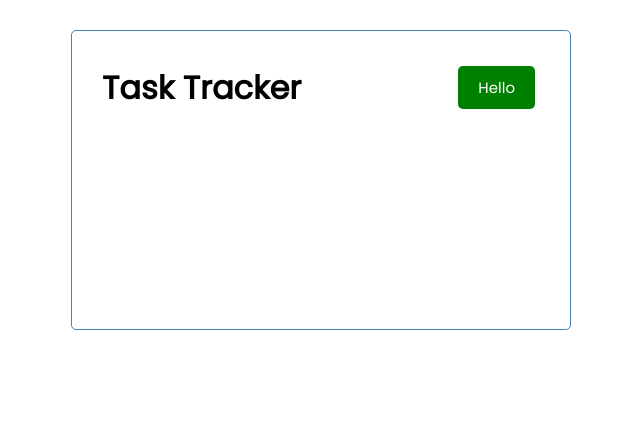
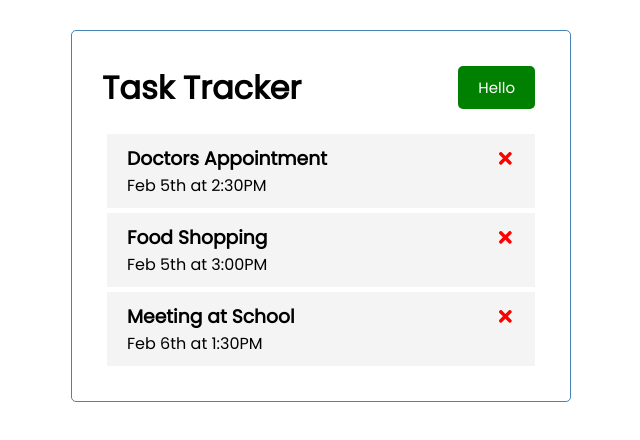
Before and after one commit to bluedev773/ToDoApp, a React (Create React App) app: page / in a window 1280 px wide. Shown: the top 440 px of the page, without its empty margins (319-959 px from the left). Built offline with nearby package versions, Linux system fonts and the light colour scheme.

Commit message:
added tasks

```diff
--- a/package.json
+++ b/package.json
@@ -8,6 +8,7 @@
     "@testing-library/user-event": "^12.6.2",
     "react": "^17.0.1",
     "react-dom": "^17.0.1",
+    "react-icons": "^4.1.0",
     "react-scripts": "4.0.1",
     "web-vitals": "^0.2.4"
   },
--- a/src/App.js
+++ b/src/App.js
@@ -1,9 +1,34 @@
+import { useState } from 'react'
 import Header from "./components/Header"
+import Tasks from "./components/Tasks"
 
 function App() {
+  const [tasks, setTasks] = useState(
+    [
+        {
+            id: 1,
+            text: 'Doctors Appointment',
+            day: 'Feb 5th at 2:30PM',
+            reminder: true,
+        },
+        {
+            id: 2,
+            text: 'Food Shopping',
+            day: 'Feb 5th at 3:00PM',
+            reminder: false,
+        },
+        {
+            id: 3,
+            text: 'Meeting at School',
+            day: 'Feb 6th at 1:30PM',
+            reminder: true,
+        }
+    ]
+)
   return (
     <div className="container">
       <Header />
+      <Tasks tasks={tasks}/>
     </div>
   );
 }
--- /dev/null
+++ b/src/components/Task.js
@@ -0,0 +1,12 @@
+import {FaTimes} from 'react-icons/fa'
+
+const Task = ({ task }) => {
+    return (
+        <div className='task'>
+            <h3>{task.text} <FaTimes style={{color:'red', cursor:'pointer'}}/></h3>
+            <p>{task.day}</p>
+        </div>
+    )
+}
+
+export default Task
--- /dev/null
+++ b/src/components/Tasks.js
@@ -0,0 +1,15 @@
+import Task from './Task'
+
+const Tasks = ({ tasks }) => {
+
+    return (
+        <>
+        {tasks.map((task) => (
+            <Task key={task.id} task={task}/>
+        ))}
+
+        </>
+    )
+}
+
+export default Tasks
```
Also changed, not shown: 2 other files (tests, documents, lock files or other folders).
